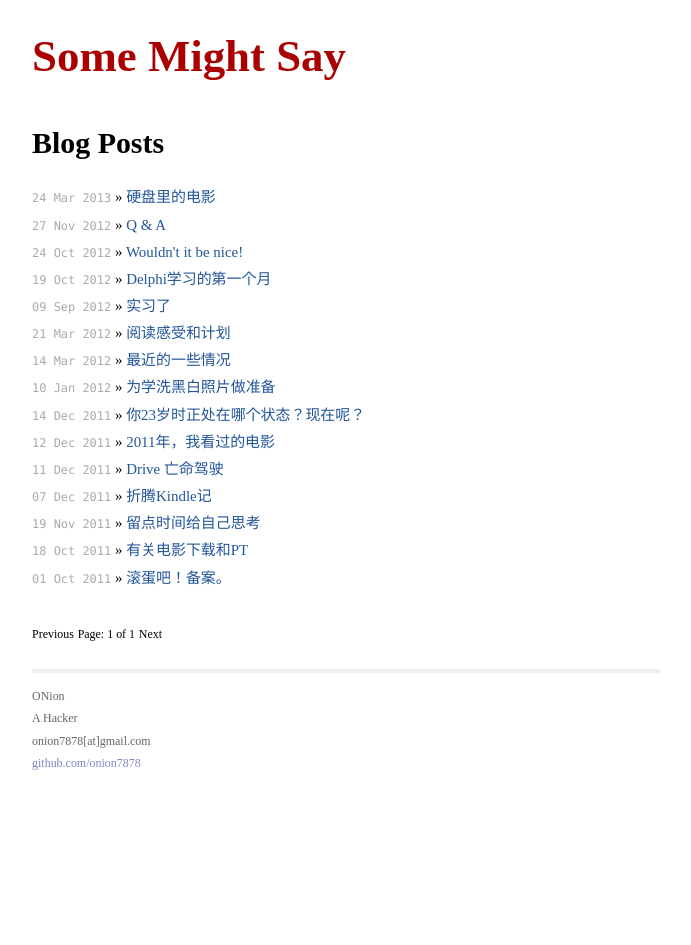
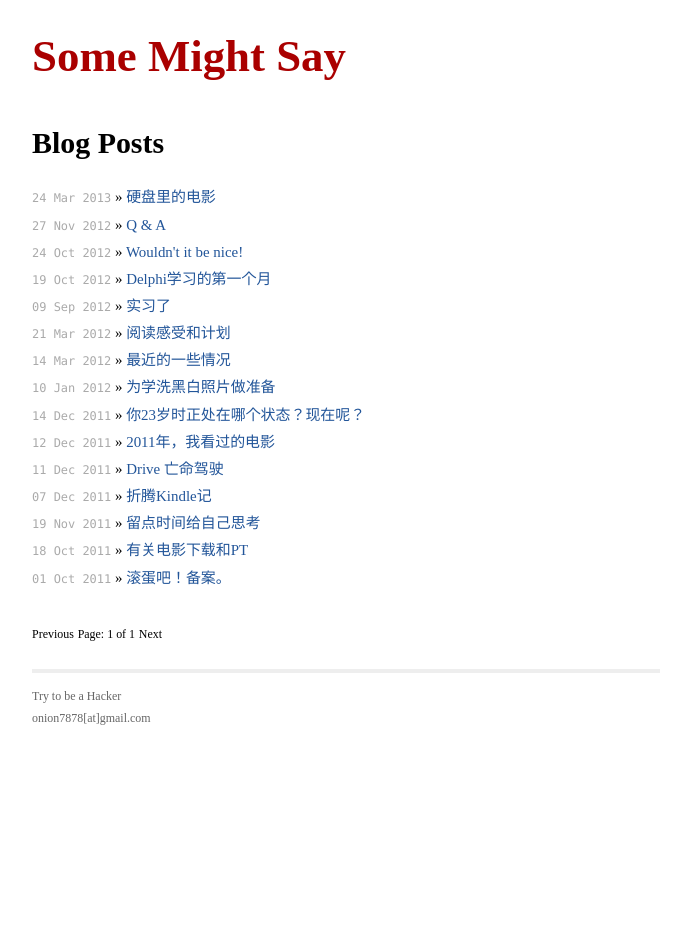
Before and after one commit to one3chens/somemightsay, a Jekyll site: the page built from index.html, in a window 1280 px wide. Shown: the whole page, without its empty margins (294-985 px from the left). Built offline with Jekyll 4.4.1, drawn with Linux system fonts in a browser that asks for light colours; Markdown is read by kramdown in place of the engine named in the settings; the list of posts is cut into pages by our own code.

Commit message:
simplify default footer

```diff
--- a/_layouts/default.html
+++ b/_layouts/default.html
@@ -25,10 +25,9 @@
           <div class="footer">
             <div class="contact">
               <p>
-                ONion<br />
-                A Hacker<br />
+                Try to be a Hacker<br />
                 onion7878[at]gmail.com<br />
-                <a href="https://github.com/onion7878">github.com/onion7878</a>
+                <!-- <a href="https://github.com/onion7878">github.com/onion7878</a> -->
               </p>
             </div>
             <div class="contact">
```
